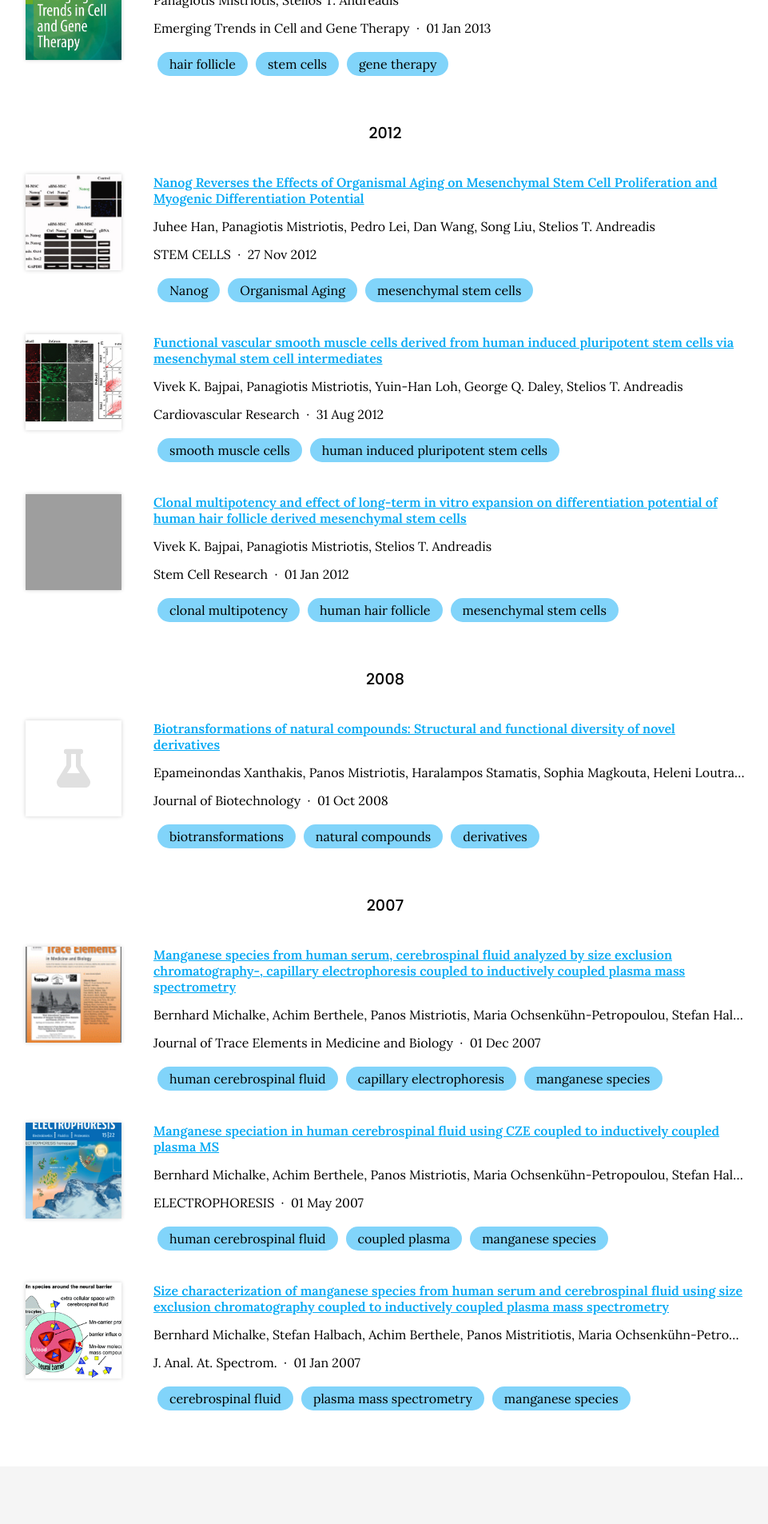
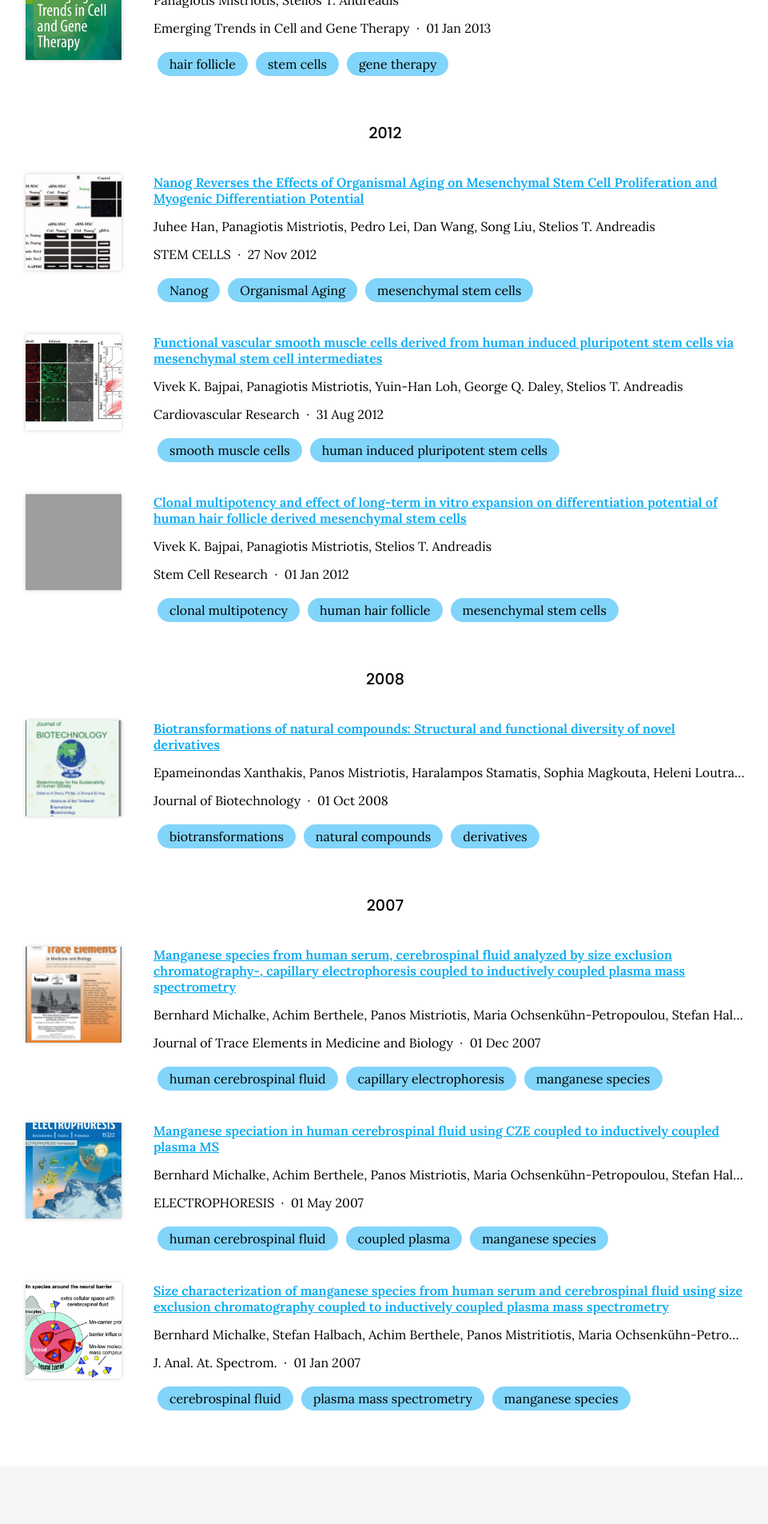
Before and after one commit to mistriotis-lab/mistriotis-lab.github.io, a Jekyll site: the page built from publications/index.md, in a window 1280 px wide. Shown: the part 1122-3028 px from the top of the page at 80% size, without its empty margins (158-1119 px from the left). Built offline with Jekyll 4.4.1, drawn with Linux system fonts in a browser that asks for light colours; nearby versions of some CDN libraries; grey boxes are pictures that could not be loaded.

Commit message:
Generate citations

```diff
--- a/_data/citations.yaml
+++ b/_data/citations.yaml
@@ -141,6 +141,7 @@
   - biotransformations
   - natural compounds
   - derivatives
+  image: images/papers/biotransformations.png
 - id: doi:10.1016/j.jtemb.2007.09.004
   title: Manganese species from human serum, cerebrospinal fluid analyzed by size
     exclusion chromatography-, capillary electrophoresis coupled to inductively coupled
```
